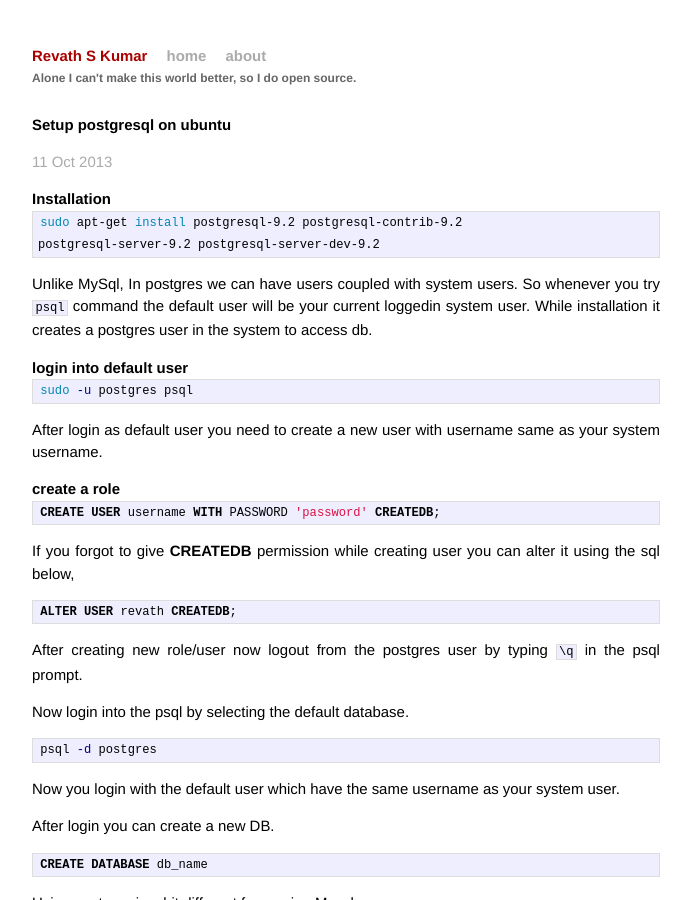
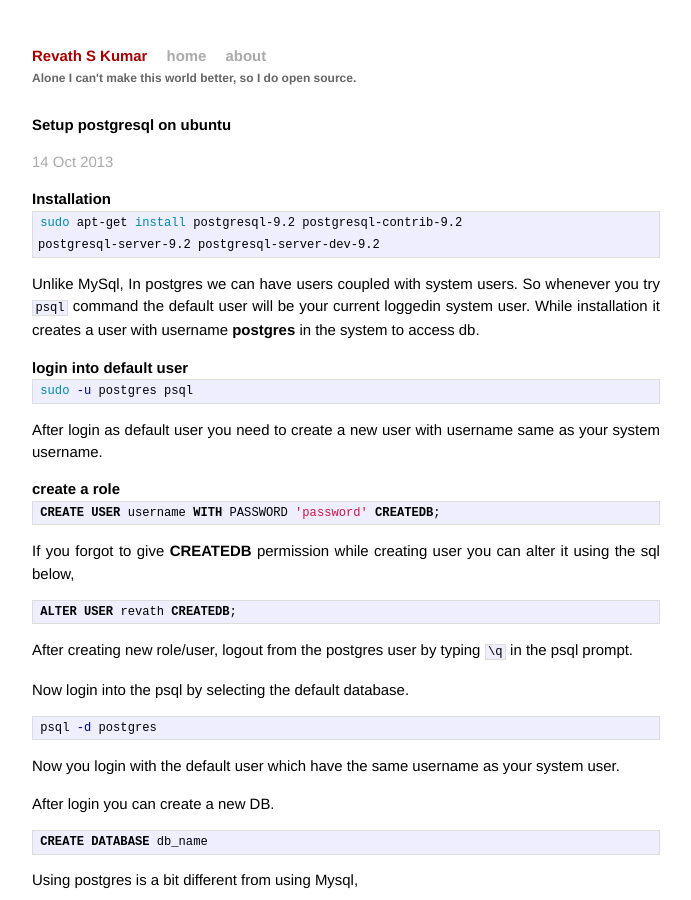
Before and after one commit to revathskumar/blog.revathskumar.com, a Jekyll site: the page built from _posts/2013-10-11-setup-postgresql-on-ubuntu.md, in a window 1280 px wide and 900 px high. Shown: the whole window, without its empty margins (294-985 px from the left). Built offline with Jekyll 4.4.1, drawn with Linux system fonts in a browser that asks for light colours; Markdown is read by kramdown in place of the engine named in the settings.

Commit message:
Publish post setup-postgresql-on-ubuntu

```diff
--- a/_posts/2013-10-11-setup-postgresql-on-ubuntu.md
+++ b/_posts/2013-10-11-setup-postgresql-on-ubuntu.md
@@ -1,8 +1,8 @@
 ---
 layout: post
 title: "Setup postgresql on ubuntu"
-date: 2013-10-11 00:00:00
-updated: 2013-10-11 00:00:00
+date: 2013-10-14 08:00:00
+updated: 2013-10-14 08:00:00
 categories: postgresql ubuntu
 ---
 
@@ -13,7 +13,7 @@ sudo apt-get install postgresql-9.2 postgresql-contrib-9.2
 postgresql-server-9.2 postgresql-server-dev-9.2
 {% endhighlight %}
 
-Unlike MySql, In postgres we can have users coupled with system users. So whenever you try `psql` command the default user will be your current loggedin system user. While installation it creates a postgres user in the system to access db.
+Unlike MySql, In postgres we can have users coupled with system users. So whenever you try `psql` command the default user will be your current loggedin system user. While installation it creates a user with username **postgres** in the system to access db.
 
 ## login into default user
 {% highlight sh %}
@@ -33,7 +33,7 @@ If you forgot to give **CREATEDB** permission while creating user you can alter
 ALTER USER revath CREATEDB;
 {% endhighlight %}
 
-After creating new role/user now logout from the postgres user by typing `\q` in the psql prompt.
+After creating new role/user, logout from the postgres user by typing `\q` in the psql prompt.
 
 Now login into the psql by selecting the default database.
 
```
